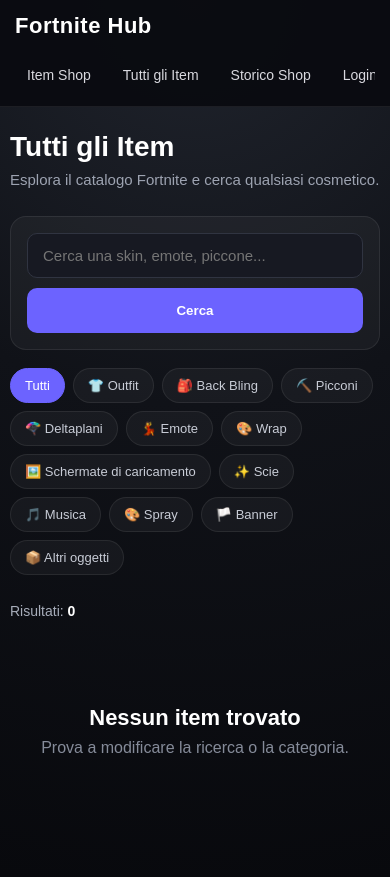
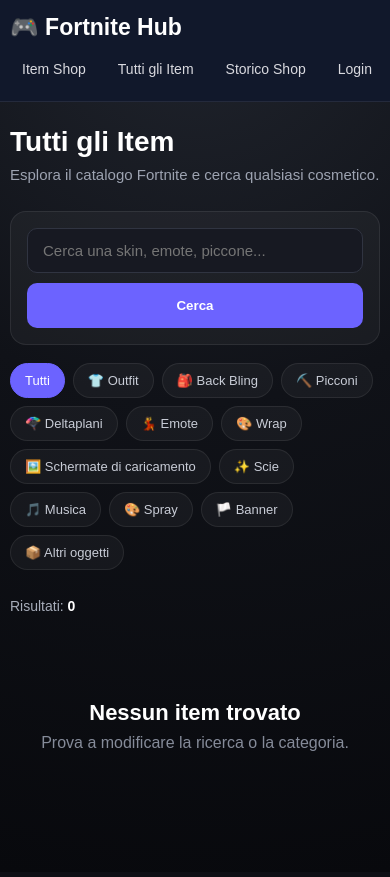
Before and after one commit to Eraldo1829/Fortnite-hub, a Flask app: page /all-items in a window 390 px wide. After the commit the page ends 751 px from the top, so only its background shows below. Run offline with Flask 3, Linux system fonts and the light colour scheme; data that the repository does not hold is empty.

Commit message:
Update all_items.html

```diff
--- a/templates/all_items.html
+++ b/templates/all_items.html
@@ -12,11 +12,13 @@
 
     <title>Tutti gli Item - Fortnite Hub</title>
 
+
     <style>
 
         * {
             box-sizing: border-box;
         }
+
 
         body {
 
@@ -41,24 +43,17 @@
         }
 
 
-        /* ====================================================
+        /* =====================================================
            NAVBAR
-        ==================================================== */
-
-        .navbar {
+        ===================================================== */
+
+        .topbar {
 
             width: 100%;
 
-            padding:
-                16px 24px;
-
-            background:
-                rgba(
-                    10,
-                    11,
-                    16,
-                    0.94
-                );
+            padding: 18px 0;
+
+            background: #11182b;
 
             border-bottom:
                 1px solid
@@ -68,6 +63,18 @@
                     255,
                     0.08
                 );
+        }
+
+
+        .topbar-inner {
+
+            width:
+                min(
+                    1500px,
+                    calc(100% - 32px)
+                );
+
+            margin: 0 auto;
 
             display: flex;
 
@@ -76,12 +83,6 @@
             justify-content: space-between;
 
             gap: 20px;
-
-            position: sticky;
-
-            top: 0;
-
-            z-index: 100;
         }
 
 
@@ -91,15 +92,15 @@
 
             text-decoration: none;
 
-            font-size: 22px;
-
-            font-weight: 900;
-
-            letter-spacing: 0.5px;
-        }
-
-
-        .nav-links {
+            font-size: 26px;
+
+            font-weight: 800;
+
+            white-space: nowrap;
+        }
+
+
+        .nav {
 
             display: flex;
 
@@ -111,7 +112,7 @@
         }
 
 
-        .nav-links a {
+        .nav-button {
 
             color: #d9d9df;
 
@@ -120,9 +121,11 @@
             padding:
                 8px 12px;
 
-            border-radius: 9px;
-
-            font-size: 14px;
+            border-radius:
+                9px;
+
+            font-size:
+                14px;
 
             transition:
                 background 0.2s,
@@ -130,7 +133,7 @@
         }
 
 
-        .nav-links a:hover {
+        .nav-button:hover {
 
             background:
                 rgba(
@@ -144,13 +147,14 @@
         }
 
 
-        /* ====================================================
-           CONTAINER
-        ==================================================== */
+        /* =====================================================
+           MAIN
+        ===================================================== */
 
         .container {
 
-            width: min(
+            width:
+                min(
                     1500px,
                     calc(100% - 32px)
                 );
@@ -190,9 +194,9 @@
         }
 
 
-        /* ====================================================
+        /* =====================================================
            SEARCH
-        ==================================================== */
+        ===================================================== */
 
         .search-box {
 
@@ -305,9 +309,9 @@
         }
 
 
-        /* ====================================================
+        /* =====================================================
            CATEGORIES
-        ==================================================== */
+        ===================================================== */
 
         .categories {
 
@@ -396,9 +400,9 @@
         }
 
 
-        /* ====================================================
-           RESULTS INFO
-        ==================================================== */
+        /* =====================================================
+           RESULTS
+        ===================================================== */
 
         .results-info {
 
@@ -431,9 +435,9 @@
         }
 
 
-        /* ====================================================
+        /* =====================================================
            GRID
-        ==================================================== */
+        ===================================================== */
 
         .grid {
 
@@ -453,9 +457,9 @@
         }
 
 
-        /* ====================================================
+        /* =====================================================
            CARD
-        ==================================================== */
+        ===================================================== */
 
         .card {
 
@@ -527,6 +531,10 @@
         }
 
 
+        /* =====================================================
+           IMAGE
+        ===================================================== */
+
         .image-wrapper {
 
             position: relative;
@@ -539,7 +547,8 @@
             background:
                 #0d0f14;
 
-            overflow: hidden;
+            overflow:
+                hidden;
         }
 
 
@@ -566,9 +575,9 @@
         }
 
 
-        /* ====================================================
+        /* =====================================================
            FAVORITE BUTTON
-        ==================================================== */
+        ===================================================== */
 
         .favorite-button {
 
@@ -602,11 +611,9 @@
                     0.62
                 );
 
-            color:
-                white;
-
-            font-size:
-                19px;
+            color: white;
+
+            font-size: 19px;
 
             cursor: pointer;
 
@@ -646,9 +653,9 @@
         }
 
 
-        /* ====================================================
+        /* =====================================================
            PRICE
-        ==================================================== */
+        ===================================================== */
 
         .price {
 
@@ -740,9 +747,9 @@
         }
 
 
-        /* ====================================================
+        /* =====================================================
            CARD CONTENT
-        ==================================================== */
+        ===================================================== */
 
         .card-content {
 
@@ -825,9 +832,9 @@
         }
 
 
-        /* ====================================================
+        /* =====================================================
            EMPTY
-        ==================================================== */
+        ===================================================== */
 
         .empty {
 
@@ -858,9 +865,9 @@
         }
 
 
-        /* ====================================================
+        /* =====================================================
            PAGINATION
-        ==================================================== */
+        ===================================================== */
 
         .pagination {
 
@@ -875,7 +882,8 @@
             margin-top:
                 32px;
 
-            flex-wrap: wrap;
+            flex-wrap:
+                wrap;
         }
 
 
@@ -943,30 +951,48 @@
         }
 
 
-        /* ====================================================
+        /* =====================================================
            MOBILE
-        ==================================================== */
+        ===================================================== */
 
         @media (
             max-width: 700px
         ) {
 
-            .navbar {
+            .topbar {
 
                 padding:
-                    13px 15px;
+                    14px 0;
+            }
+
+
+            .topbar-inner {
+
+                width:
+                    calc(100% - 20px);
 
                 align-items:
                     flex-start;
 
                 flex-direction:
                     column;
-            }
-
-
-            .nav-links {
-
-                width: 100%;
+
+                gap:
+                    12px;
+            }
+
+
+            .logo {
+
+                font-size:
+                    23px;
+            }
+
+
+            .nav {
+
+                width:
+                    100%;
 
                 overflow-x:
                     auto;
@@ -979,7 +1005,7 @@
             }
 
 
-            .nav-links a {
+            .nav-button {
 
                 white-space:
                     nowrap;
@@ -989,10 +1015,7 @@
             .container {
 
                 width:
-                    min(
-                        100% - 20px,
-                        1500px
-                    );
+                    calc(100% - 20px);
 
                 padding-top:
                     24px;
@@ -1109,6 +1132,7 @@
                 padding:
                     4px 6px;
             }
+
         }
 
     </style>
@@ -1119,78 +1143,103 @@
 <body>
 
 
-<!-- ========================================================
+<!-- =====================================================
      NAVBAR
-========================================================= -->
-
-<nav class="navbar">
+===================================================== -->
+
+<nav class="topbar">
+
+    <div class="topbar-inner">
+
+
+        <!-- LOGO ATTUALE -->
 
         <a
             href="{{ url_for('home') }}"
             class="logo"
         >
-        Fortnite Hub
+            🎮 Fortnite Hub
         </a>
 
 
-    <div class="nav-links">
+        <div class="nav">
+
 
             <a
                 href="{{ url_for('skins') }}"
+                class="nav-button"
             >
                 Item Shop
             </a>
 
+
             <a
                 href="{{ url_for('all_items') }}"
+                class="nav-button"
             >
                 Tutti gli Item
             </a>
 
+
             <a
                 href="{{ url_for('shop_history') }}"
+                class="nav-button"
             >
                 Storico Shop
             </a>
 
+
             {% if session.get("user_id") %}
+
 
                 <a
                     href="{{ url_for('favorites') }}"
+                    class="nav-button"
                 >
                     Preferiti
                 </a>
 
+
                 <a
                     href="{{ url_for('logout') }}"
+                    class="nav-button"
                 >
                     Logout
                 </a>
 
+
             {% else %}
+
 
                 <a
                     href="{{ url_for('login') }}"
+                    class="nav-button"
                 >
                     Login
                 </a>
 
+
                 <a
                     href="{{ url_for('register') }}"
+                    class="nav-button"
                 >
                     Registrati
                 </a>
 
+
             {% endif %}
 
+
+        </div>
+
     </div>
 
 </nav>
 
 
-<!-- ========================================================
+<!-- =====================================================
      MAIN
-========================================================= -->
+===================================================== -->
 
 <main class="container">
 
@@ -1208,9 +1257,9 @@
     </p>
 
 
-    <!-- ====================================================
+    <!-- =================================================
          SEARCH
-    ===================================================== -->
+    ================================================== -->
 
     <div class="search-box">
 
@@ -1219,6 +1268,7 @@
             action="{{ url_for('all_items') }}"
             class="search-form"
         >
+
 
             <input
                 type="text"
@@ -1229,6 +1279,7 @@
                 autocomplete="off"
             >
 
+
             {% if selected_category %}
 
                 <input
@@ -1239,6 +1290,7 @@
 
             {% endif %}
 
+
             <button
                 type="submit"
                 class="search-button"
@@ -1246,16 +1298,18 @@
                 Cerca
             </button>
 
+
         </form>
 
     </div>
 
 
-    <!-- ====================================================
+    <!-- =================================================
          CATEGORIES
-    ===================================================== -->
+    ================================================== -->
 
     <div class="categories">
+
 
         <a
             href="{{ url_for('all_items') }}"
@@ -1271,6 +1325,7 @@
 
 
         {% for category in categories %}
+
 
             <a
                 href="{{
@@ -1287,25 +1342,33 @@
                     {% endif %}
                 "
             >
+
                 {{ category }}
+
             </a>
 
+
         {% endfor %}
 
-    </div>
-
-
-    <!-- ====================================================
+
+    </div>
+
+
+    <!-- =================================================
          RESULTS INFO
-    ===================================================== -->
+    ================================================== -->
 
     <div class="results-info">
 
+
         <div>
 
             Risultati:
+
             <span class="results-count">
+
                 {{ total_results }}
+
             </span>
 
         </div>
@@ -1316,6 +1379,7 @@
             <div>
 
                 Pagina
+
                 <strong>
                     {{ page }}
                 </strong>
@@ -1324,23 +1388,30 @@
 
         {% endif %}
 
-    </div>
-
-
-    <!-- ====================================================
-         GRID
-    ===================================================== -->
+
+    </div>
+
+
+    <!-- =================================================
+         ITEMS GRID
+    ================================================== -->
 
     {% if cosmetics %}
 
+
         <div class="grid">
 
+
             {% for item in cosmetics %}
+
 
                 <div
                     class="card"
                     data-item-id="{{ item._item_id }}"
                 >
+
+
+                    <!-- ITEM LINK -->
 
                     <a
                         href="{{
@@ -1352,7 +1423,9 @@
                         class="card-link"
                     >
 
+
                         <div class="image-wrapper">
+
 
                             {% if item._image_url %}
 
@@ -1366,13 +1439,15 @@
                             {% endif %}
 
 
-                            <!-- ==================================
+                            <!-- =========================
                                  PRICE
-                            =================================== -->
+                            ========================== -->
 
                             {% if item._shop_price is not none %}
 
+
                                 <div class="price">
+
 
                                     <img
                                         src="{{
@@ -1385,35 +1460,48 @@
                                         class="vbucks-icon"
                                     >
 
+
                                     {{ item._shop_price }}
 
-                                </div>
+
+                                </div>
+
 
                             {% endif %}
 
 
-                            <!-- ==================================
+                            <!-- =========================
                                  BUNDLE
-                            =================================== -->
+                            ========================== -->
 
                             {% if item._shop_bundle %}
 
+
                                 <div class="bundle-label">
+
                                     Bundle
-                                </div>
+
+                                </div>
+
 
                             {% endif %}
 
-                        </div>
-
+
+                        </div>
+
+
+                        <!-- CARD CONTENT -->
 
                         <div class="card-content">
+
 
                             <div
                                 class="item-name"
                                 title="{{ item._item_name }}"
                             >
+
                                 {{ item._item_name }}
+
                             </div>
 
 
@@ -1426,20 +1514,26 @@
 
                             {% if item._shop_price is none %}
 
+
                                 <div class="not-in-shop">
+
                                     Non nello Shop
-                                </div>
+
+                                </div>
+
 
                             {% endif %}
 
-                        </div>
+
+                        </div>
+
 
                     </a>
 
 
-                    <!-- ==========================================
+                    <!-- =========================
                          FAVORITE
-                    =========================================== -->
+                    ========================== -->
 
                     <button
                         type="button"
@@ -1454,48 +1548,72 @@
                         data-item-name="{{ item._item_name }}"
                         data-image-url="{{ item._image_url or '' }}"
                     >
+
+
                         {% if item._is_favorite %}
-                            ♥
+
+                            ♥️
+
                         {% else %}
+
                             ♡
+
                         {% endif %}
+
+
                     </button>
 
-                </div>
+
+                </div>
+
 
             {% endfor %}
 
+
         </div>
 
 
     {% else %}
 
+
+        <!-- EMPTY -->
+
         <div class="empty">
 
+
             <div class="empty-title">
+
                 Nessun item trovato
-            </div>
+
+            </div>
+
 
             <div>
+
                 Prova a modificare la ricerca
                 o la categoria.
-            </div>
-
-        </div>
+
+            </div>
+
+
+        </div>
+
 
     {% endif %}
 
 
-    <!-- ====================================================
+    <!-- =================================================
          PAGINATION
-    ===================================================== -->
+    ================================================== -->
 
     {% if total_results > 0 %}
 
+
         <div class="pagination">
 
 
             {% if page > 1 %}
+
 
                 <a
                     class="page-button"
@@ -1508,9 +1626,12 @@
                         )
                     }}"
                 >
+
                     ← Precedente
+
                 </a>
 
+
             {% endif %}
 
 
@@ -1522,6 +1643,7 @@
 
 
             {% if has_next %}
+
 
                 <a
                     class="page-button"
@@ -1534,12 +1656,17 @@
                         )
                     }}"
                 >
+
                     Successiva →
+
                 </a>
 
+
             {% endif %}
 
-        </div>
+
+        </div>
+
 
     {% endif %}
 
@@ -1547,9 +1674,9 @@
 </main>
 
 
-<!-- ========================================================
+<!-- =====================================================
      FAVORITE JAVASCRIPT
-========================================================= -->
+===================================================== -->
 
 <script>
 
@@ -1558,6 +1685,7 @@ async function toggleFavorite(
     button
 ) {
 
+
     event.preventDefault();
 
     event.stopPropagation();
@@ -1566,9 +1694,11 @@ async function toggleFavorite(
     const itemId =
         button.dataset.itemId;
 
+
     const itemName =
         button.dataset.itemName;
 
+
     const imageUrl =
         button.dataset.imageUrl;
 
@@ -1576,10 +1706,12 @@ async function toggleFavorite(
     if (!itemId) {
 
         return;
+
     }
 
 
     try {
+
 
         const response =
             await fetch(
@@ -1592,6 +1724,7 @@ async function toggleFavorite(
 
                         "Content-Type":
                             "application/json"
+
                     },
 
                     body:
@@ -1616,8 +1749,11 @@ async function toggleFavorite(
 
                                 image:
                                     imageUrl
-                            }
+
+                            }
+
                         })
+
                 }
             );
 
@@ -1626,10 +1762,13 @@ async function toggleFavorite(
             response.status === 401
         ) {
 
+
             window.location.href =
                 "{{ url_for('login') }}";
 
+
             return;
+
         }
 
 
@@ -1641,36 +1780,47 @@ async function toggleFavorite(
             data.success
         ) {
 
+
             if (
                 data.is_favorite
             ) {
 
+
                 button.classList.add(
                     "active"
                 );
 
+
                 button.textContent =
-                    "♥";
+                    "♥️";
+
 
             } else {
+
 
                 button.classList.remove(
                     "active"
                 );
 
+
                 button.textContent =
                     "♡";
-            }
-
-        }
+
+            }
+
+
+        }
+
 
     } catch (error) {
+
 
         console.error(
             "Errore preferito:",
             error
         );
 
+
     }
 
 }
```
Lines whose indentation alone changed are shown as unchanged.
